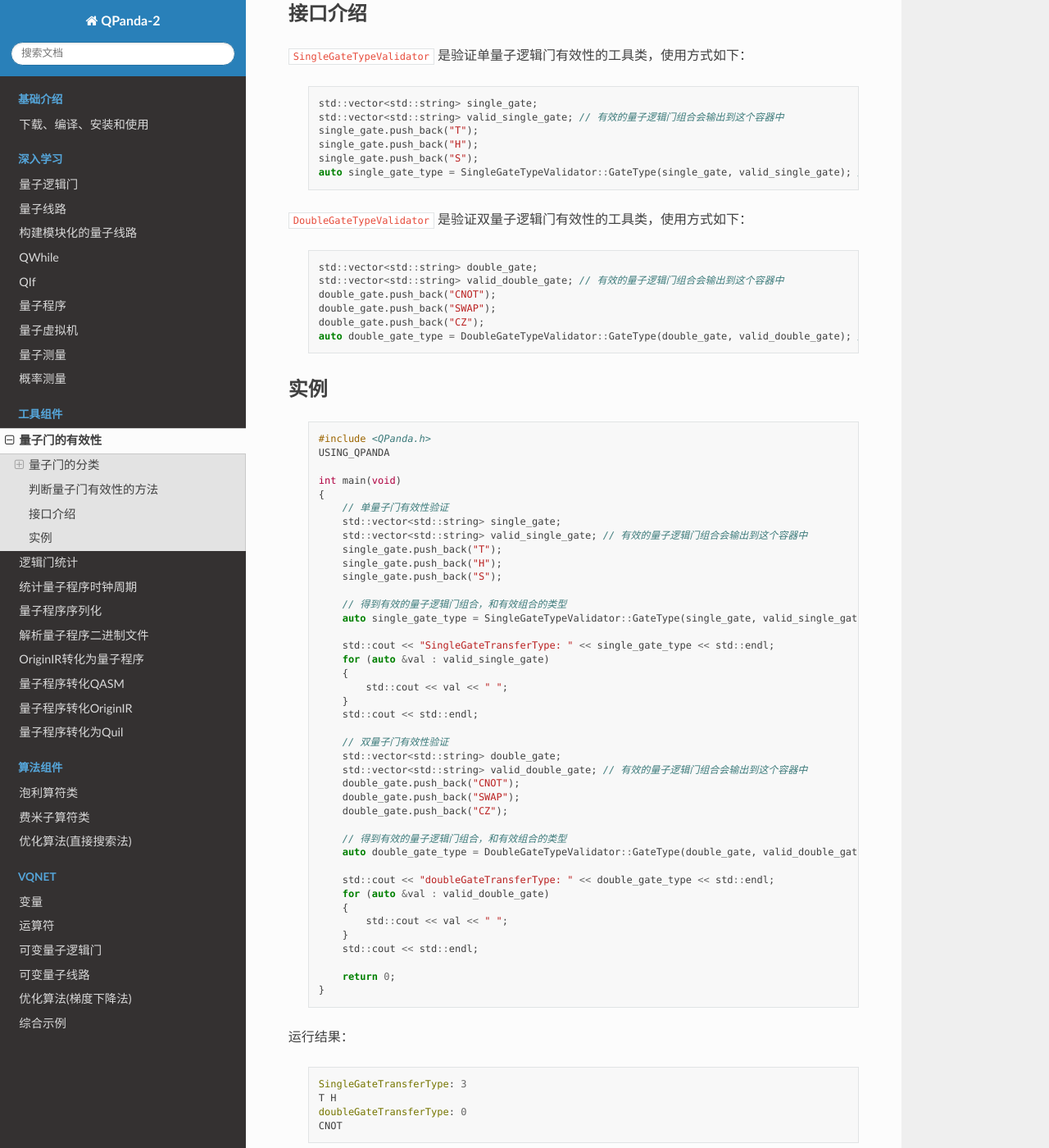
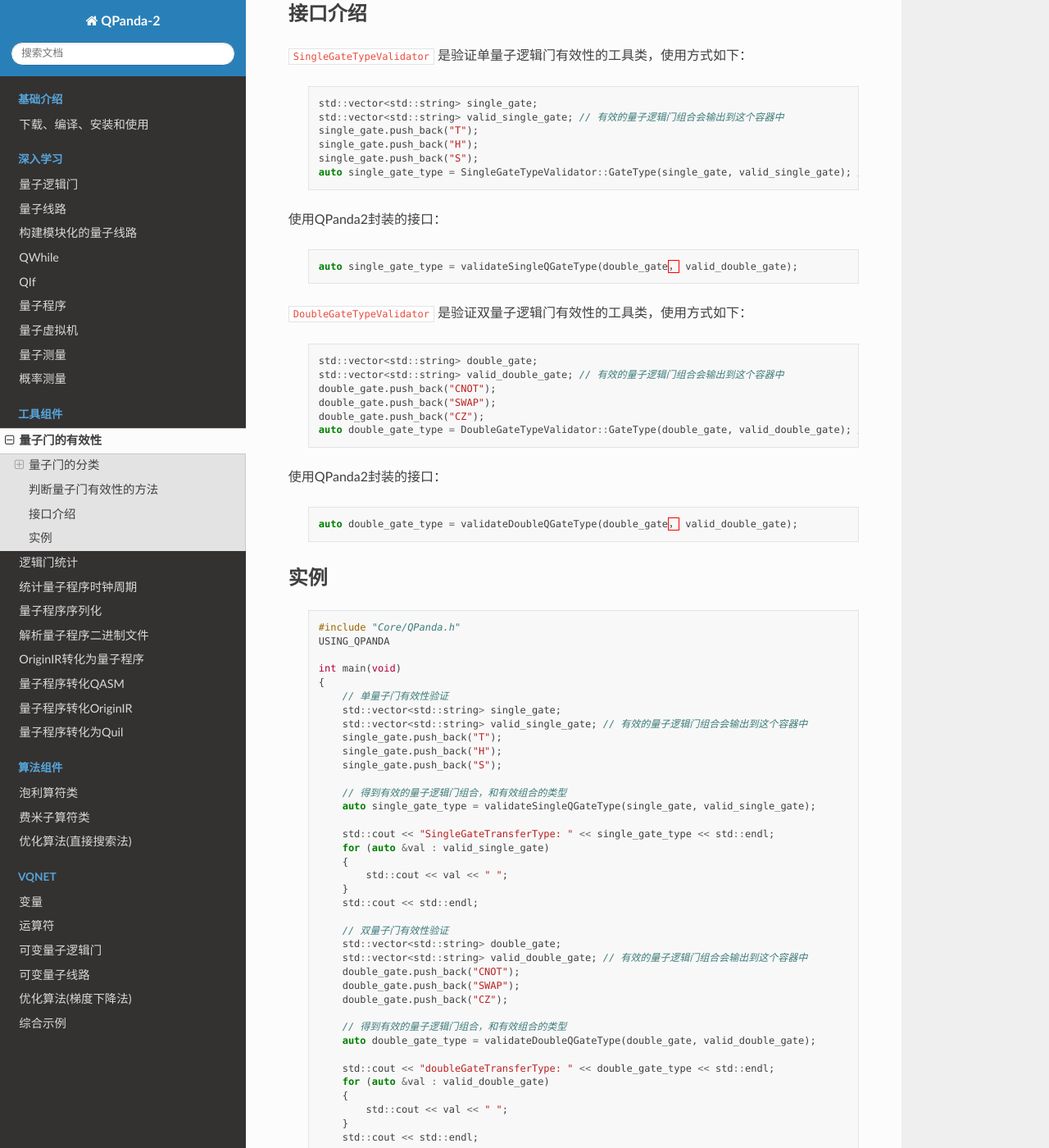
Before and after one commit to liye0005/QPanda-Toturial, a Sphinx documentation site: the page built from source/QGateValidity.rst, in a window 1280 px wide and 1400 px high, scrolled down 1079 px. Shown: the whole window at 82% size. Built offline with Sphinx 7.4.7 and the Read the Docs theme 2.0.0, drawn with Linux system fonts in a browser that asks for light colours; pages that are not in the unit, such as notebooks, are missing from menus.

Commit message:
Update QGateValidity.rst

```diff
--- a/source/QGateValidity.rst
+++ b/source/QGateValidity.rst
@@ -47,6 +47,12 @@
         single_gate.push_back("S");
         auto single_gate_type = SingleGateTypeValidator::GateType(single_gate, valid_single_gate); // 得到有效的量子逻辑门组合，和有效组合的类型
 
+使用QPanda2封装的接口：
+
+    .. code-block:: c
+
+        auto single_gate_type = validateSingleQGateType(double_gate， valid_double_gate);
+
 ``DoubleGateTypeValidator`` 是验证双量子逻辑门有效性的工具类，使用方式如下：
 
     .. code-block:: c
@@ -58,12 +64,18 @@
         double_gate.push_back("CZ");
         auto double_gate_type = DoubleGateTypeValidator::GateType(double_gate, valid_double_gate); // 得到有效的量子逻辑门组合，和有效组合的类型
 
+使用QPanda2封装的接口：
+
+    .. code-block:: c
+
+        auto double_gate_type = validateDoubleQGateType(double_gate， valid_double_gate);
+
 实例
 ------------
 
     .. code-block:: c
 
-        #include <QPanda.h>
+        #include "Core/QPanda.h"
         USING_QPANDA
 
         int main(void)
@@ -76,7 +88,7 @@
             single_gate.push_back("S");
 
             // 得到有效的量子逻辑门组合，和有效组合的类型
-            auto single_gate_type = SingleGateTypeValidator::GateType(single_gate, valid_single_gate);
+            auto single_gate_type = validateSingleQGateType(single_gate, valid_single_gate);
 
             std::cout << "SingleGateTransferType: " << single_gate_type << std::endl;
             for (auto &val : valid_single_gate)
@@ -93,7 +105,7 @@
             double_gate.push_back("CZ");
 
             // 得到有效的量子逻辑门组合，和有效组合的类型
-            auto double_gate_type = DoubleGateTypeValidator::GateType(double_gate, valid_double_gate);
+            auto double_gate_type = validateDoubleQGateType(double_gate, valid_double_gate);
 
             std::cout << "doubleGateTransferType: " << double_gate_type << std::endl;
             for (auto &val : valid_double_gate)
```
